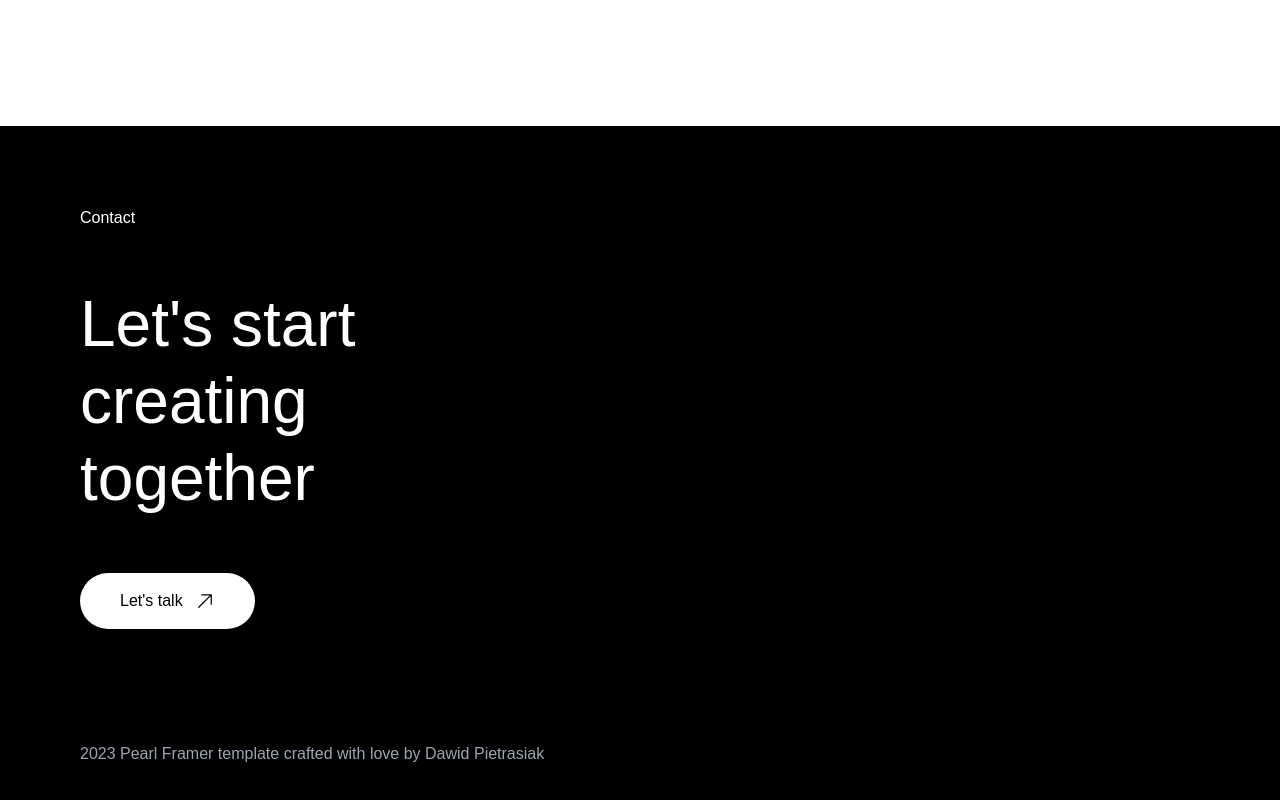
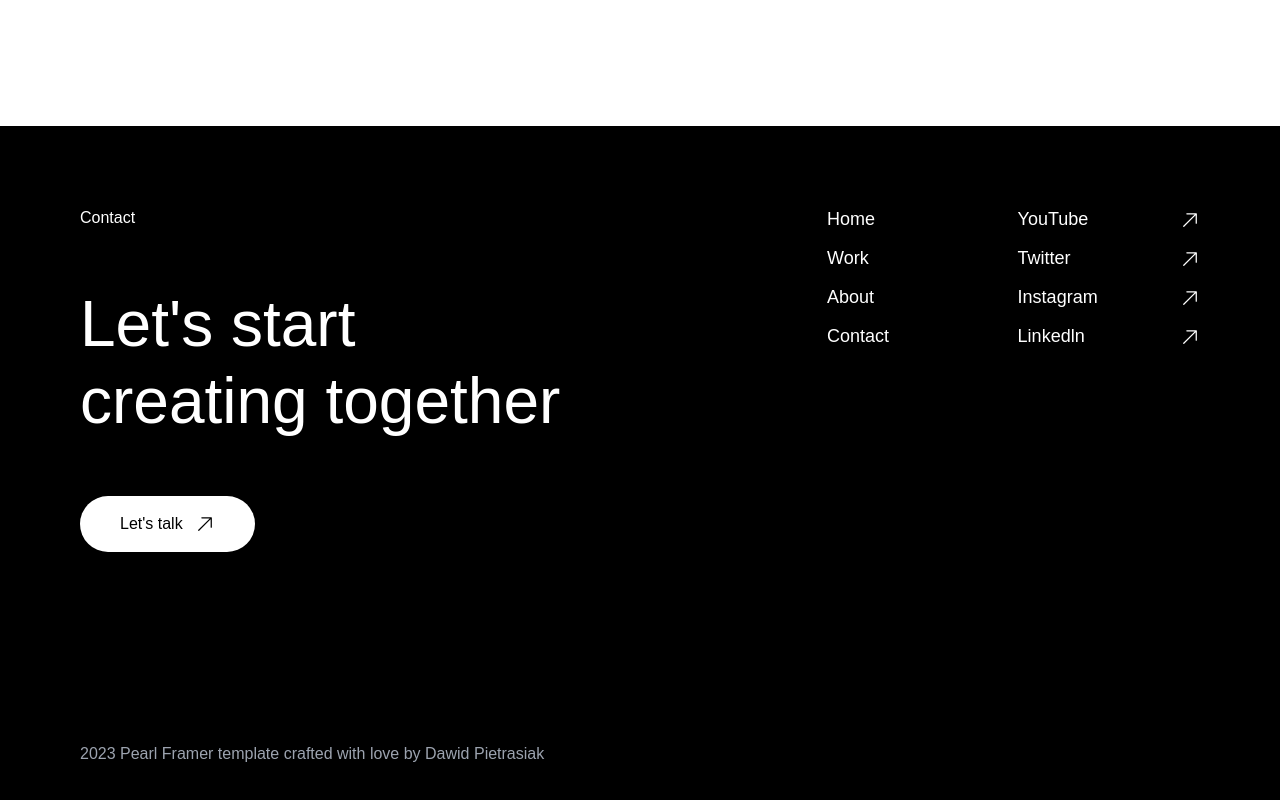
Before and after one commit to danielafriheart/danielEsuola, a React (Vite) app: page / in a window 1280 px wide. Shown: the part 4666-5466 px from the top of the page. Built offline with nearby package versions, Linux system fonts and the light colour scheme; a web font is replaced by a local one.

Commit message:
Added Social Media . links

```diff
--- a/src/components/Footer.jsx
+++ b/src/components/Footer.jsx
@@ -3,20 +3,66 @@ import Section from '../layout/container/Section'
 import Paragraph from '../layout/typography/Paragraph'
 import Header from '../layout/typography/Header'
 import Button from '../layout/container/Button'
+import RouteLinks from '../layout/typography/RouteLinks'
 
 const Footer = () => {
+
+    const pages = [
+        { name: 'Home', href: '/' },
+        { name: 'Work', href: '/work' },
+        { name: 'About', href: '/about' },
+        { name: 'Contact', href: '/contact' }
+    ]
+
+    const social_links = [
+        { name: 'YouTube', href: 'https://www.tiktok.com/@danielafriheart?lang=en' },
+        { name: 'Twitter', href: 'https://twitter.com/DanielAfriheart' },
+        { name: 'Instagram', href: '/work' },
+        { name: 'Linkedln', href: 'https://www.linkedin.com/in/daniel-esuola/' },
+    ]
+
     return (
         <footer className='bg-black'>
-            <Section className={' min-h-[90vh] flex flex-col justify-between'}>
-                <section className='grid lg:grid-cols-[2fr,3fr]'>
-                    <div className='space-y-14'>
+            <Section className={'lg:min-h-[90vh] flex flex-col justify-between'}>
+                <section className='grid lg:grid-cols-[45%,55%]'>
+                    <div className='lg:space-y-14 space-y-10 mb-10 lg:mb-0'>
                         <Paragraph variant={'base'} className={'font-thin text-white'} text={'Contact'} />
                         <Header className={'text-white'} leadingText={"Let's start creating together"} />
                         <Button variant={'white'} btnText={"Let's talk"} href={'/contact'} />
                     </div>
-                    <div></div>
+                    <div className='grid lg:grid-cols-[50%,50%] lg:ml-40 space-y-3 lg:space-y-0'>
+                        <div className='space-y-3 lg:mx-auto'>
+                            {
+                                pages.map(page => (
+                                    <RouteLinks
+                                        key={page.name}
+                                        linkTitle={page.name}
+                                        routeLocation={page.href}
+                                        routeStyleType={'noIcon'}
+                                        className={'text-white hover:text-white/80 transition-all duration-300 font-thin'}
+                                        variant={'caption'}
+                                    />
+                                ))
+                            }
+                        </div>
+                        <div className='space-y-3 lg:w-[80%] w-full ml-auto'>
+                            {
+                                social_links.map(social => (
+                                    <RouteLinks
+                                        key={social.name}
+                                        linkTitle={social.name}
+                                        routeLocation={social.href}
+                                        routeStyleType={'icon'}
+                                        className={'text-white hover:text-white/80 transition-all duration-300 font-thin'}
+                                        variant={'caption'}
+                                        hoverState={'none'}
+                                    />
+                                ))
+                            }
+                        </div>
+                    </div>
                 </section>
-                <Paragraph trailingText={'2023 Pearl Framer template crafted with love by Dawid Pietrasiak'} className={'text-gray-400 font-thin mt-auto'} />
+                <Paragraph trailingText={'2023 Pearl Framer template crafted with love by Dawid Pietrasiak'} className={'text-gray-400 font-thin lg:mt-auto lg:my-0 my-5'} />
             </Section>
         </footer>
     )
--- a/src/components/NavBar.jsx
+++ b/src/components/NavBar.jsx
@@ -60,6 +60,7 @@ const Example = () => {
                             routeStyleType={'noIcon'}
                             hoverState={`${location.pathname === page.href ? 'always' : 'hover'}`}
                             variant={'base'}
+                            className={'font-thin'}
                         />
                     ))}
                 </Popover.Group>
--- a/src/layout/typography/RouteLinks.jsx
+++ b/src/layout/typography/RouteLinks.jsx
@@ -5,7 +5,7 @@ import Paragraph from './Paragraph'
 const RouteLinks = ({ routeLocation, linkTitle, className, title, hoverState, targetState, variant, routeStyleType }) => {
 
     const trailingIcon =
-        <svg xmlns="http://www.w3.org/2000/svg" viewBox="0 0 24 24" fill="currentColor" className="w-5 h-5">
+        <svg xmlns="http://www.w3.org/2000/svg" viewBox="0 0 24 24" fill="currentColor" className={`w-5 h-5 ${className}`}>
             <path fillRule="evenodd" d="M8.25 3.75H19.5a.75.75 0 0 1 .75.75v11.25a.75.75 0 0 1-1.5 0V6.31L5.03 20.03a.75.75 0 0 1-1.06-1.06L17.69 5.25H8.25a.75.75 0 0 1 0-1.5Z" clipRule="evenodd" />
         </svg>
 
@@ -23,7 +23,7 @@ const RouteLinks = ({ routeLocation, linkTitle, className, title, hoverState, ta
     }
 
     const variantStyles = {
-        icon: "bg-white text-black",
+        icon: "bg-white",
         noIcon: "bg-black hover:bg-transparent text-white hover:text-black transition-all hover:border duration-300",
     };
     // const selectedVariant = variantStyles[variant] || variantStyles.noIcon
@@ -44,7 +44,7 @@ const RouteLinks = ({ routeLocation, linkTitle, className, title, hoverState, ta
                 color='inherit'
                 className={`${className} transition-all duration-300 underline-offset-4 flex items-center`}
             >
-                <Paragraph text={linkTitle} variant={'base'} className={'font-thin'} />
+                <Paragraph text={linkTitle} variant={variant} className={className} />
                 <span className={`animate-target transition-all duration-300 ${routeStyleType === 'noIcon' ? 'hidden' : 'flex ml-auto'}`}>{trailingIcon}</span>
             </Link>
         </div >
--- a/src/views/Error.jsx
+++ b/src/views/Error.jsx
@@ -1,14 +1,15 @@
 import Container from "../layout/container/Container";
+import Section from "../layout/container/Section";
 import Header from "../layout/typography/Header";
 
 export default function Example() {
     return (
         <Container title={"Page not found"}>
-            <main className="grid min-h-full bg-white px-6 py-24 sm:py-32 lg:px-20">
-                <div className="space-y-20 max-w-[50vw]">
+            <Section className="grid lg:h-screen h-[90vh] bg-white px-6 py-24 sm:py-32 lg:px-20">
+                <div className="space-y-20 lg:w-[50vw] my-auto">
                     <Header leadingText={"Oops. It looks like the page you're trying to reach"} greyText={" doesn't exist "} trailingText={'or has been moved.'} />
                 </div>
-            </main>
+            </Section>
         </Container>
     )
 }
```
